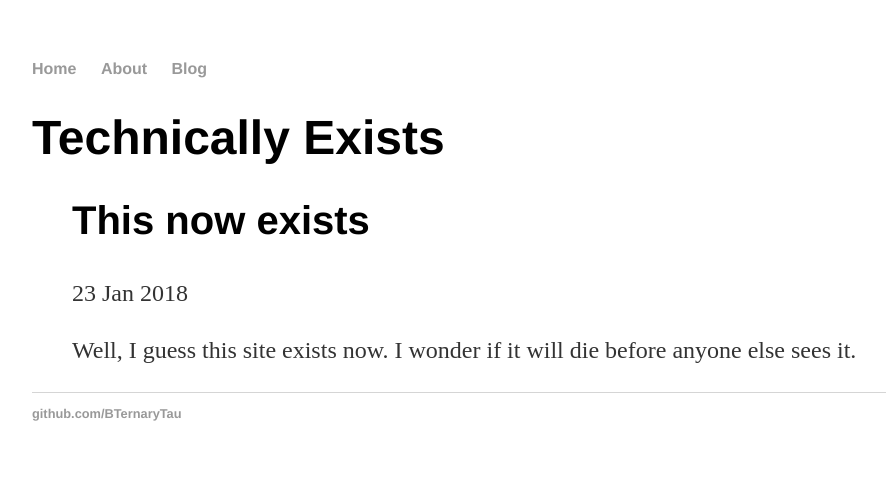
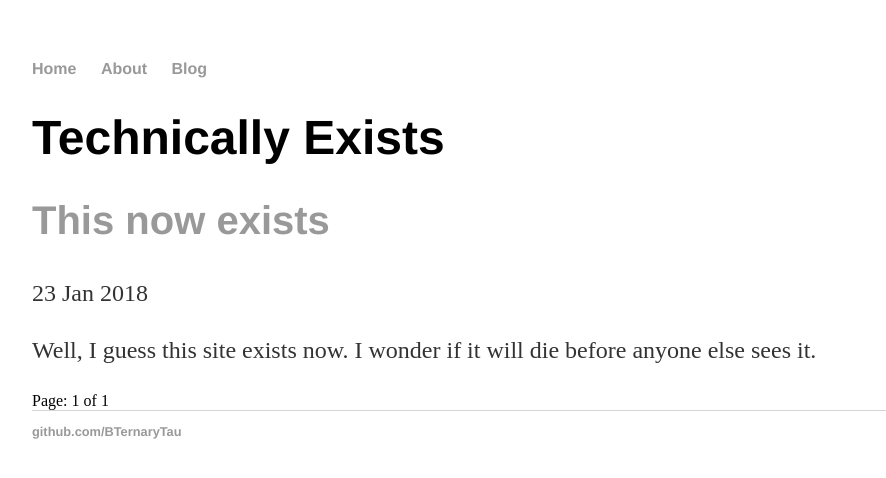
Before and after one commit to BTernaryTau/bternarytau.github.io, a Jekyll site: the page built from index.html, in a window 1280 px wide. Shown: the top 478 px of the page, without its empty margins (160-1046 px from the left). Built offline with Jekyll 4.4.1, drawn with Linux system fonts in a browser that asks for light colours; the list of posts is cut into pages by our own code.

Commit message:
Add pagination

```diff
--- a/Gemfile
+++ b/Gemfile
@@ -1,3 +1,4 @@
 source 'http://rubygems.org'
 gem 'github-pages'
 gem 'wdm', '>= 0.1.0' if Gem.win_platform?
+gem 'jekyll-paginate'
--- a/_config.yml
+++ b/_config.yml
@@ -1,3 +1,7 @@
 name: BTernaryTau
 markdown: kramdown
 permalink: /blog/:year/:month/:day/:title
+paginate: 5
+paginate_path: "/page:num/"
+plugins:
+    - jekyll-paginate
--- a/_layouts/post.html
+++ b/_layouts/post.html
@@ -5,7 +5,7 @@ layout: default
 <h2>{{ page.title }}</h2>
 <p class="meta">{{ page.date | date_to_string }}</p>
 
-<div class="post">
+<div class="content">
 	{{ content }}
 </div>
 
--- a/index.html
+++ b/index.html
@@ -3,10 +3,24 @@ layout: default
 title: Technically Exists
 ---
 <h1>{{ page.title }}</h1>
-<ul>
-	{% for post in site.posts %}
-		<h2>{{ post.title }}</h2>
-		<p class="meta">{{ post.date | date_to_string }}</p>
+<!-- This loops through the paginated posts -->
+{% for post in paginator.posts %}
+	<h2><a href="{{ post.url }}">{{ post.title }}</a></h2>
+	<p class="author">
+		<span class="date">{{ post.date | date_to_string }}</span>
+	</p>
+	<div class="content">
 		{{ post.content }}
-	{% endfor %}
-</ul>
+	</div>
+{% endfor %}
+
+<!-- Pagination links -->
+<div class="pagination">
+	{% if paginator.previous_page %}
+		<a href="{{ paginator.previous_page_path }}" class="previous">Previous</a>
+	{% endif %}
+	<span class="page_number ">Page: {{ paginator.page }} of {{ paginator.total_pages }}</span>
+	{% if paginator.next_page %}
+		<a href="{{ paginator.next_page_path }}" class="next">Next</a>
+	{% endif %}
+</div>
```
Also changed, not shown: Gemfile.lock.
